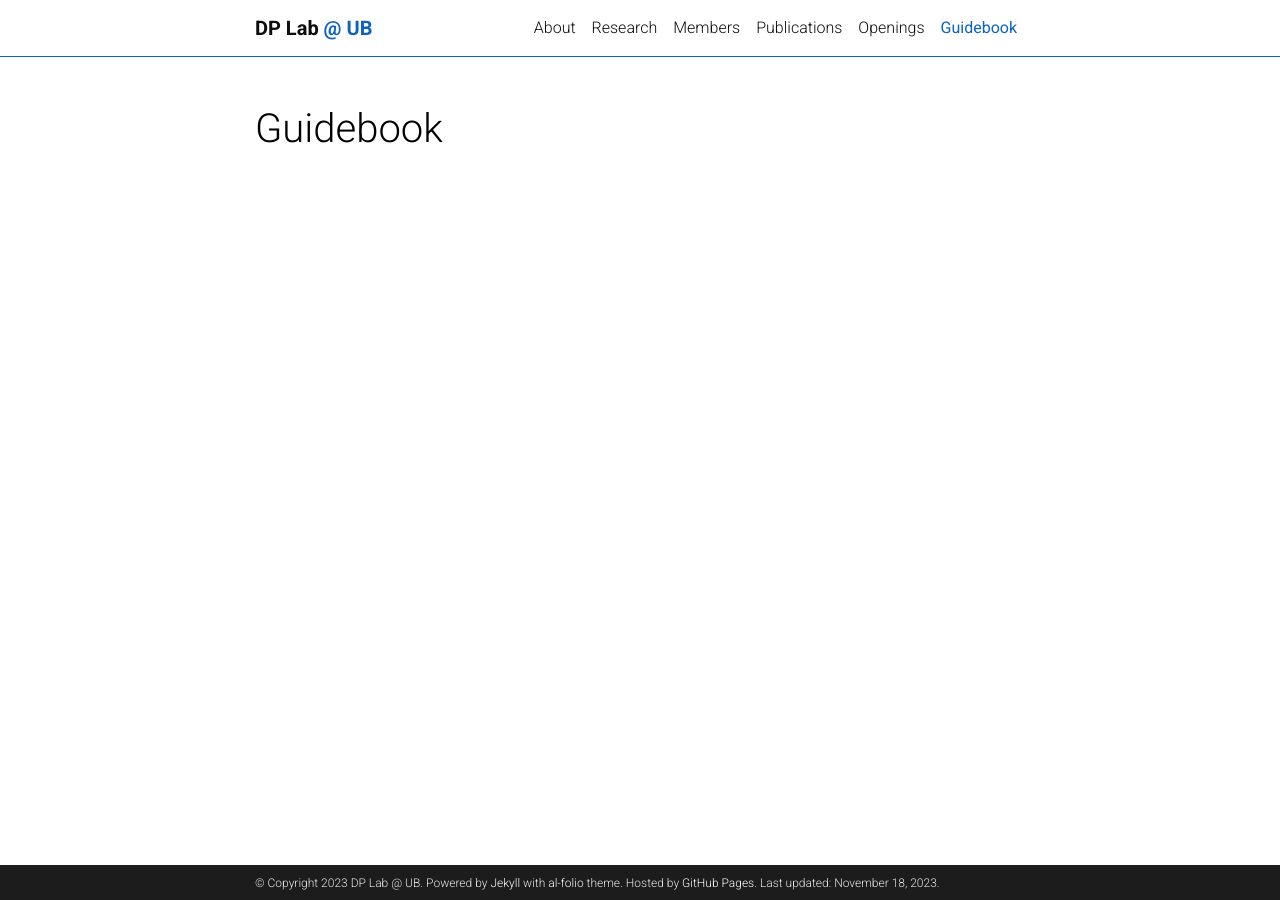
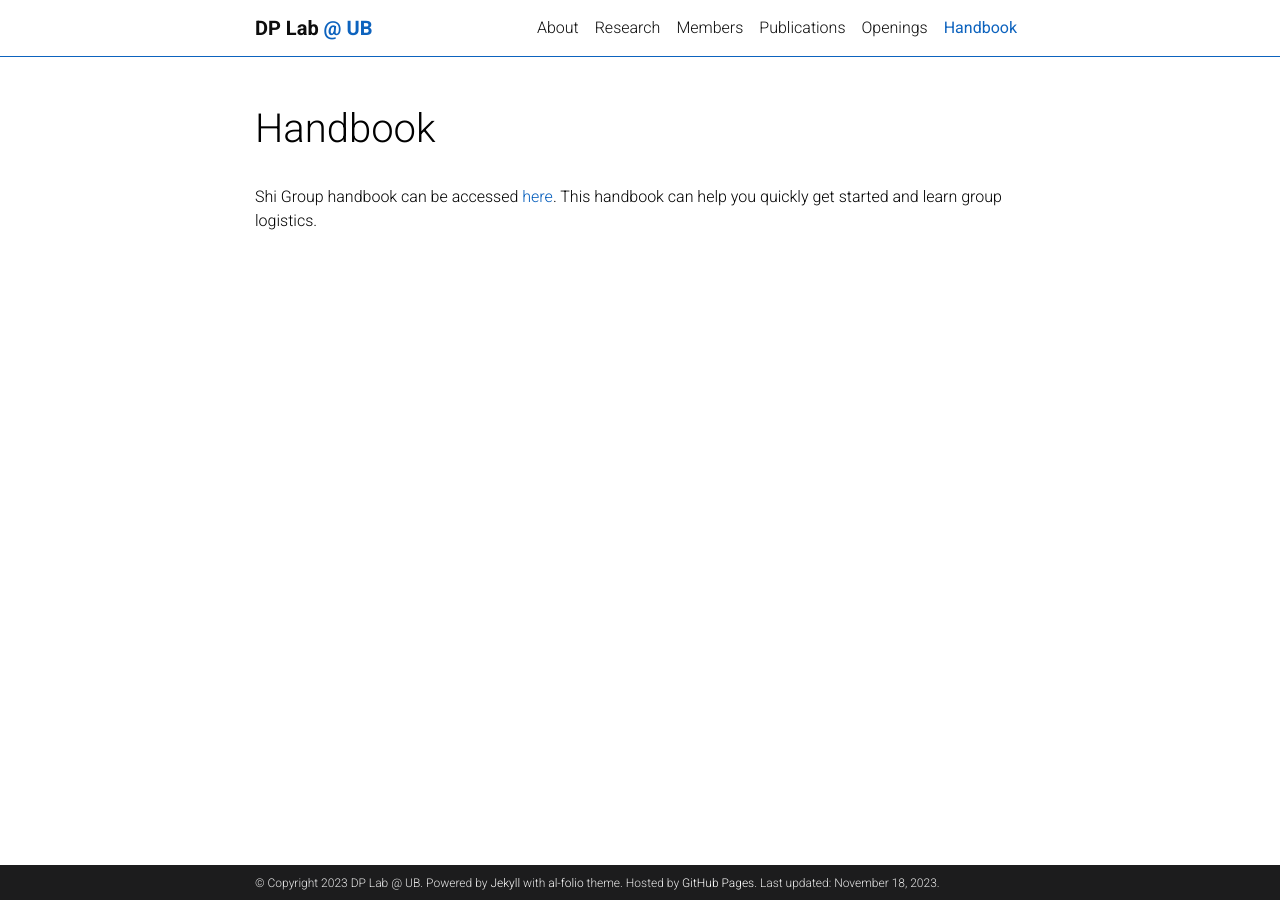
Before and after one commit to ShiResearchGroup/shiresearchgroup.github.io, a Jekyll site: the page built from _pages/guidebook.md, in a window 1280 px wide. Built offline with Jekyll 4.4.1, drawn with Linux system fonts in a browser that asks for light colours; full-size pictures stand in for the smaller copies a plugin makes; comment, search, counter and statistics services are not loaded; a style sheet for code colours, icons or effects is not loaded.

Commit message:
correction

```diff
--- a/_pages/guidebook.md
+++ b/_pages/guidebook.md
@@ -1,7 +1,9 @@
 ---
 layout: page
-title: Guidebook
-redirect: https://shigrouphandbook.notion.site/Shi-Research-Group-Handbook-73ec685ece83470b94ad272df0cddde1?pvs=4
+title: Handbook
+permalink: /handbook/
 nav: true
 nav_order: 5
 ---
+
+Shi Group handbook can be accessed [here](https://shigrouphandbook.notion.site/Shi-Research-Group-Handbook-73ec685ece83470b94ad272df0cddde1?pvs=4). This handbook can help you quickly get started and learn group logistics.
```
Also changed, not shown: _pages/members.md (+2 -2 lines), _projects/graduate_1.md (+2 -2 lines).
